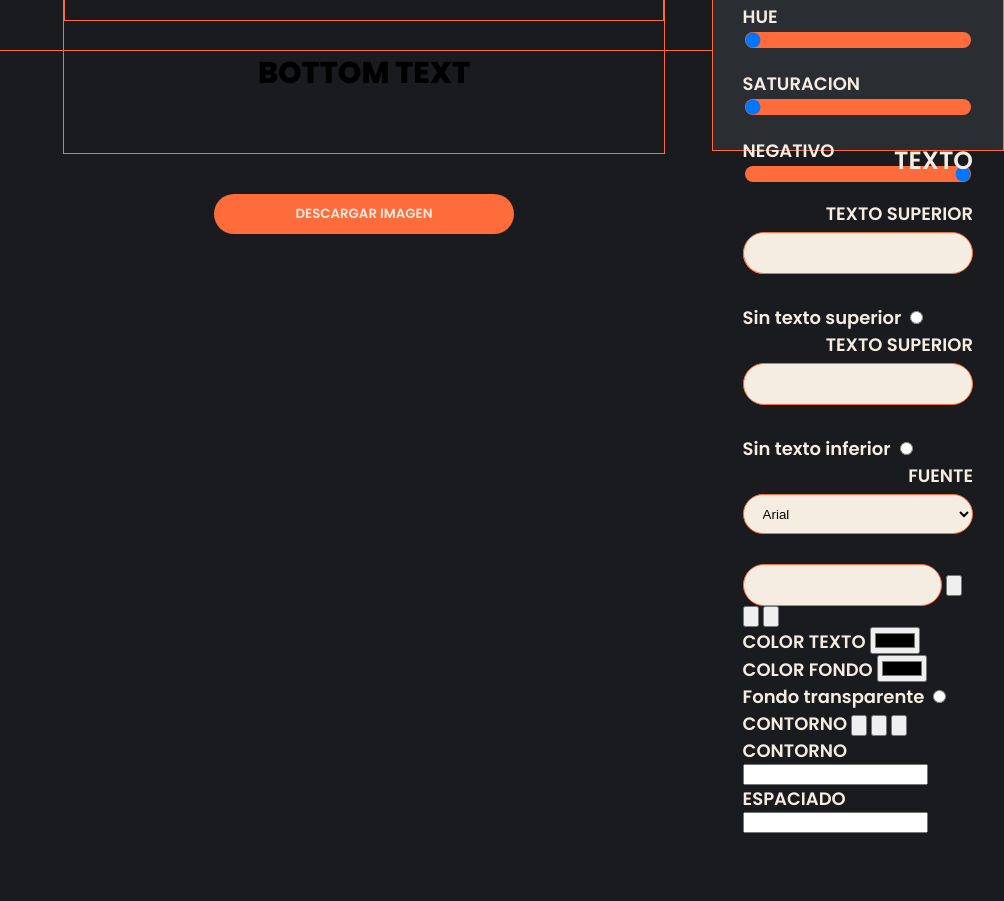
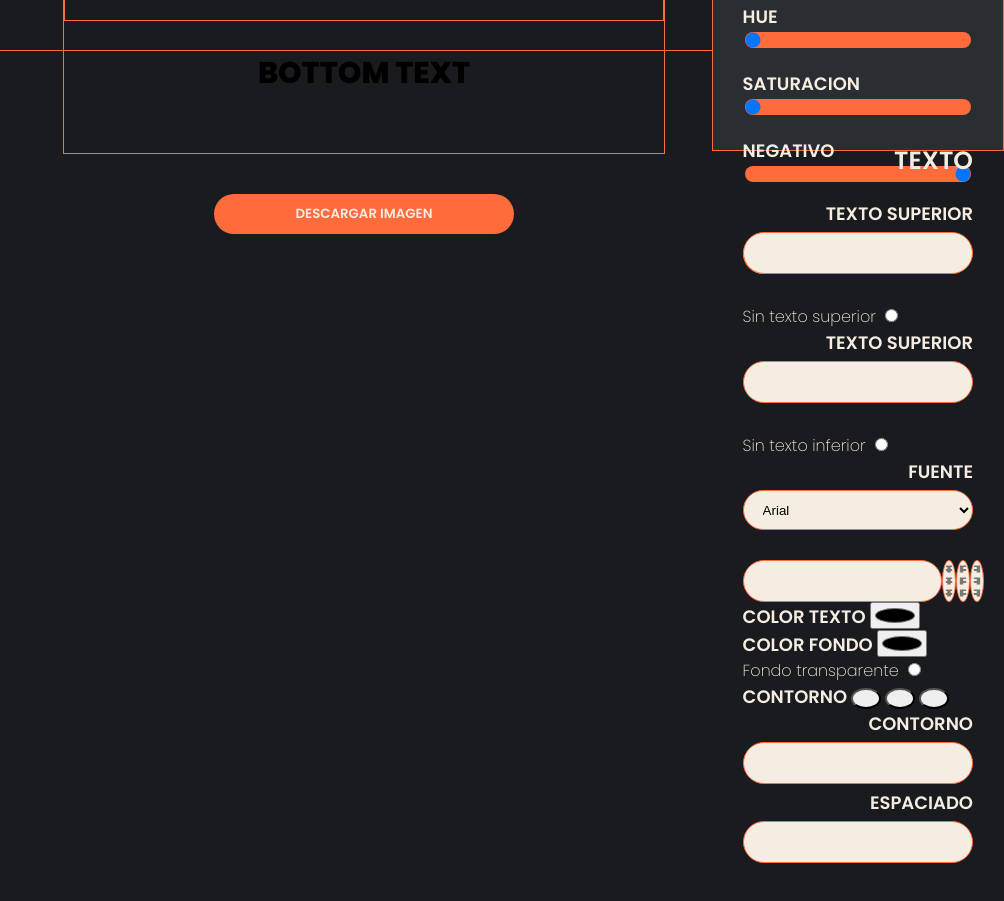
Before and after one commit to sara-arredondo/Ada_JavaScript_M2_TP, a plain HTML site: page index.html in a window 1280 px wide. Shown: the part 751-1652 px from the top of the page, without its empty margins (276-1280 px from the left). Drawn offline with nearby package versions, Linux system fonts and the light colour scheme.

Commit message:
se agregan clases de css al resto del panel de texto, falta darle estilo a lo inputs de color y select de contorno

```diff
--- a/index.html
+++ b/index.html
@@ -55,7 +55,6 @@
                             <option value="multiply">Multiplicar</option>
                         </select>
                     </div>
-
                 </div>
 
                 <div class="container-filters">
@@ -112,13 +111,14 @@
         <div id="panel-ctrl-text" class="panel-ctrl">
             <h2>TEXTO</h2>
             <form action="">
+
                 <div class="container-input">
                     <label for="">TEXTO SUPERIOR</label>
                     <input class="input-text" type="text">
                 </div>
 
-                <div>
-                    <label for="">Sin texto superior</label>
+                <div class="radio-input">
+                    <label class="radio-label-style" for="">Sin texto superior</label>
                     <input type="radio">
                 </div>
 
@@ -127,8 +127,8 @@
                     <input class="input-text" type="text">
                 </div>
 
-                <div>
-                    <label for="">Sin texto inferior</label>
+                <div class="radio-input">
+                    <label class="radio-label-style" for="">Sin texto inferior</label>
                     <input type="radio">
                 </div>
 
@@ -140,40 +140,42 @@
                     </select>
                 </div>
 
-                <div>
+                <div class="container-align-text">
                     <input class="input-text" type="number">
-                    <input type="button">
-                    <input type="button">
-                    <input type="button">
+                    <input class="button-align-style" id="justify-center" type="button">
+                    <input class="button-align-style" id="align-left" type="button">
+                    <input class="button-align-style" id="align-right" type="button">
                 </div>
 
                 <div>
                     <label for="">COLOR TEXTO</label>
-                    <input type="color">
+                    <input class="color-pick" type="color">
 
                     <label for="">COLOR FONDO</label>
-                    <input type="color">
+                    <input class="color-pick" type="color">
+                </div>
 
-                    <label for="">Fondo transparente</label>
+                <div class="radio-input">
+                    <label class="radio-label-style" for="">Fondo transparente</label>
                     <input type="radio">
                 </div>
 
                 <div>
                     <label for="">CONTORNO</label>
-                    <input type="button">
-                    <input type="button">
-                    <input type="button">
+                    <input class="button-align-style" type="button">
+                    <input class="button-align-style" type="button">
+                    <input class="button-align-style" type="button">
                 </div>
 
-                <div>
+                <div class="container-input">
                     <label for="">CONTORNO</label>
-                    <input type="number">
+                    <input class="input-text" type="number">
 
                     <label for="">ESPACIADO</label>
-                    <input type="number">
+                    <input class="input-text" type="number">
                 </div>
+
             </form>
-
         </div>
     </aside>
     <script src="./main.js"></script>
--- a/main.js
+++ b/main.js
@@ -184,6 +184,4 @@ $buttonReset.addEventListener("click", reestablecerValores)
 
 // --------------------  fin codigo para funcion de reestablecer valores----------------------------
 
-
-
 }
--- a/style.css
+++ b/style.css
@@ -197,7 +197,7 @@ body .aside .container-input-color .color-pick {
     width: 50px;
 }
 
-body .aside .container-input-color .color-pick.color-pick::-webkit-color-swatch {
+body .aside .color-pick.color-pick::-webkit-color-swatch {
     border-radius: 50%;
 }
 
@@ -259,6 +259,12 @@ body .aside .panel-ctrl .button-style-aside:hover {
     color: #F5EDE2;
 }
 
+
+body .aside #panel-ctrl-text form {
+    display: flex;
+    flex-direction: column;
+}
+
 body .aside #panel-ctrl-text form div .select-font-style {
     background-color: var(--colorInput);
     height: 40px;
@@ -267,3 +273,40 @@ body .aside #panel-ctrl-text form div .select-font-style {
     padding-left: 15px;
     padding-right: 15px;
 }
+
+body .aside #panel-ctrl-text form .radio-input .radio-label-style {
+    font-family: "Poppins", sans-serif;
+    font-weight: 200;
+    font-size: 16px;
+}
+
+body .aside #panel-ctrl-text form .container-align-text {
+    display: flex;
+    justify-content: space-between;
+}
+
+body .aside #panel-ctrl-text form .button-align-style {
+    width: 13%;
+    border-radius: 50%;
+}
+
+body .aside #panel-ctrl-text form .container-align-text #justify-center {
+    background-position: center center;
+    background-image: url('./style/svg/center-alignment.svg');
+    background-color: var(--colorInput);
+    border: #FE6C3B 1px solid;
+}
+
+body .aside #panel-ctrl-text form .container-align-text #align-left {
+    background-position: center center;
+    background-image: url('./style/svg/justify-left.svg');
+    background-color: var(--colorInput);
+    border: #FE6C3B 1px solid;
+}
+
+body .aside #panel-ctrl-text form .container-align-text #align-right {
+    background-position: center center;
+    background-image: url('./style/svg/justify-right.svg');
+    background-color: var(--colorInput);
+    border: #FE6C3B 1px solid;
+}
```
Also changed, not shown: style/svg/center-alignment.svg (added), style/svg/justify-left.svg (added), style/svg/justify-right.svg (added).
